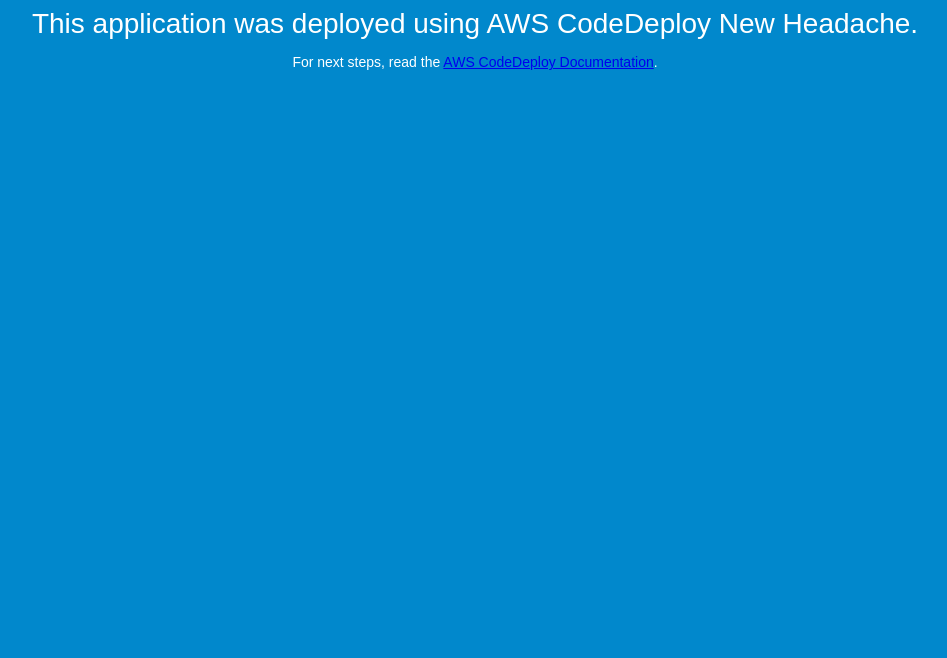
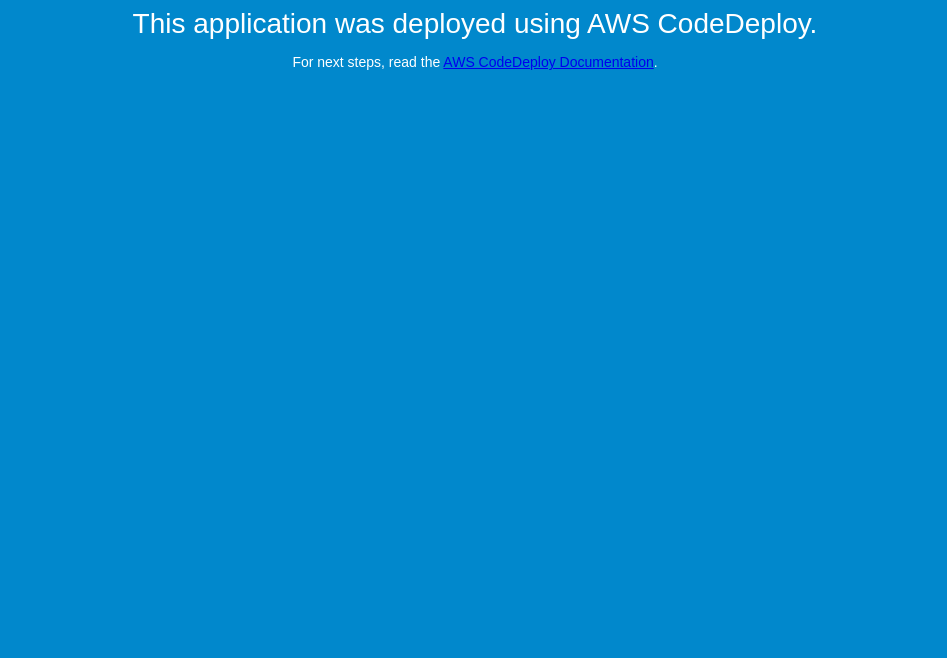
Before and after one commit to vaishnavi1993/githubnewheadache, a plain HTML site: page index.html in a window 1280 px wide. Shown: the part 142-800 px from the top of the page, without its empty margins (165-1112 px from the left). Drawn offline with Linux system fonts and the light colour scheme.

Commit message:
Update index.html

```diff
--- a/index.html
+++ b/index.html
@@ -27,7 +27,7 @@
 <body>
   <div align="center">
     <h1>Congratulations</h1>
-    <h2>This application was deployed using AWS CodeDeploy New Headache.</h2>
+    <h2>This application was deployed using AWS CodeDeploy.</h2>
     <p>For next steps, read the <a href="http://aws.amazon.com/documentation/codedeploy">AWS CodeDeploy Documentation</a>.</p>
   </div>
 </body>
```
